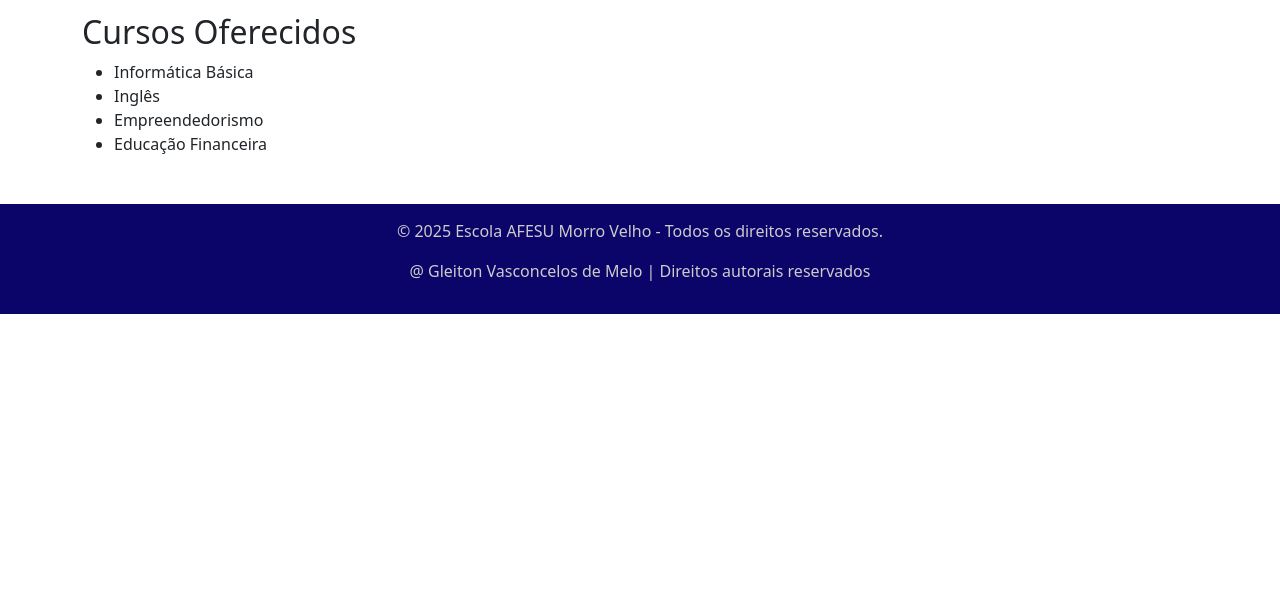
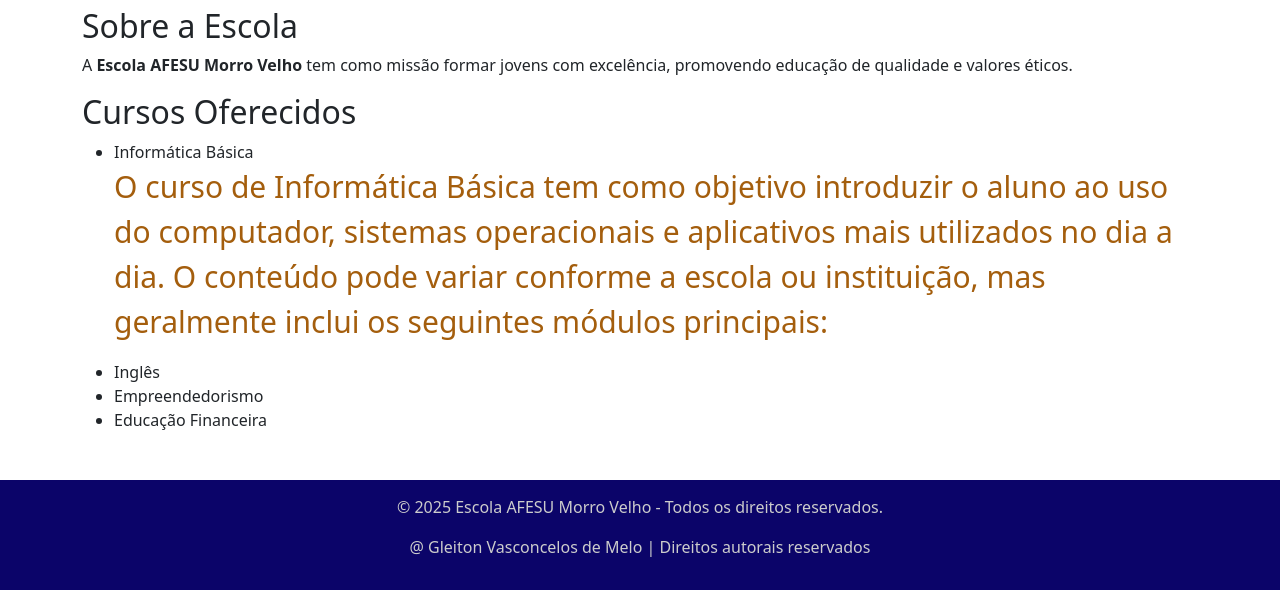
Before and after one commit to gleitonne/Escola-Afesu-boot, a plain HTML site: page index.html in a window 1280 px wide. Shown: the part 1163-1753 px from the top of the page. Before the commit the page ends 1477 px from the top, so only its background shows below. Drawn offline with nearby package versions, Linux system fonts and the light colour scheme.

Commit message:
Add files via upload

```diff
--- a/index.html
+++ b/index.html
@@ -15,7 +15,7 @@
     header {
       background-color: #a45e0d; /* Cor de fundo do cabeçalho */
       color: white;              /* Cor do texto do cabeçalho */
-      padding: 20px 0;           /* Espaçamento interno */
+      padding: 60px ;           /* Espaçamento interno */
     }
 
     /* RODAPÉ */
@@ -33,6 +33,12 @@
       height: 850px;             /* Altura do carrossel */
       object-fit: cover;         /* Ajusta a imagem sem distorcer */
     }
+    .paragrfocont{color: #a45e0d;
+      font-size: 30px;
+
+    }
+
+
   </style>
 </head>
 
@@ -97,6 +103,7 @@
     <h2>Cursos Oferecidos</h2>
     <ul>
       <li>Informática Básica</li>
+      <p class="paragrfocont">O curso de Informática Básica tem como objetivo introduzir o aluno ao uso do computador, sistemas operacionais e aplicativos mais utilizados no dia a dia. O conteúdo pode variar conforme a escola ou instituição, mas geralmente inclui os seguintes módulos principais:</p>
       <li>Inglês</li>
       <li>Empreendedorismo</li>
       <li>Educação Financeira</li>
```
